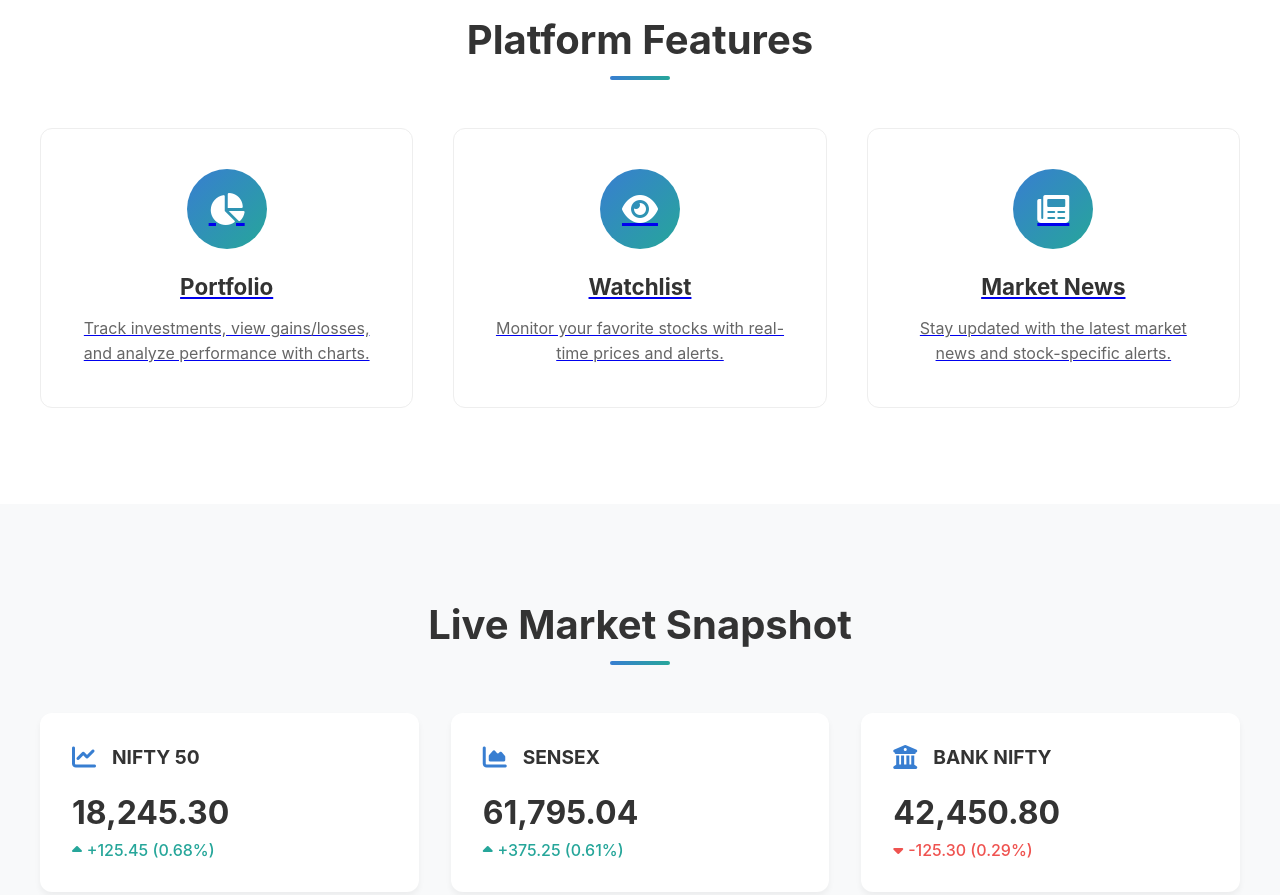
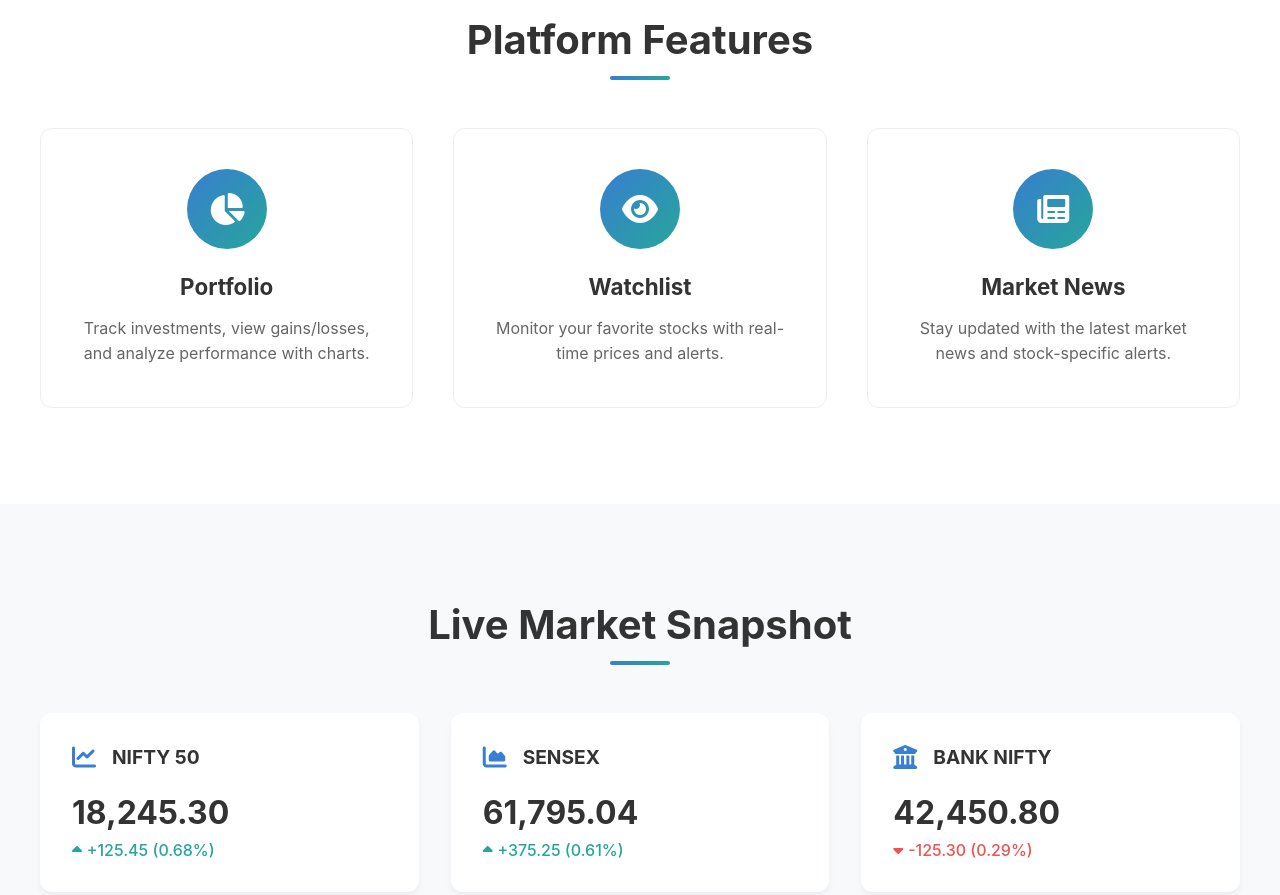
Before and after one commit to akshat60github/growzilla, a plain HTML site: page home.html in a window 1280 px wide. Shown: the part 700-1595 px from the top of the page. Drawn offline with Linux system fonts and the light colour scheme.

Commit message:
removed blue underlining under clickable links to next page

```diff
--- a/styles.css
+++ b/styles.css
@@ -887,3 +887,9 @@ h2 {
         text-align: center;
     }
 }
+
+/* to remove underline, and default link styles across site*/
+a {
+    text-decoration: none;
+    color: inherit;
+}
```
